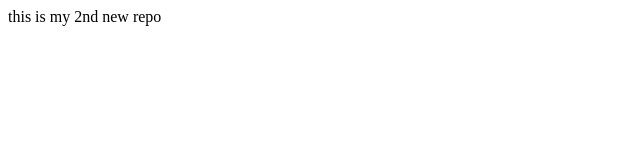
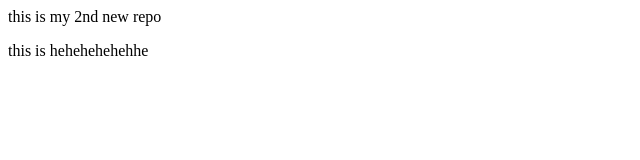
Before and after one commit to SanketR23/LocalRepo, a plain HTML site: page index.html in a window 1280 px wide. Shown: the whole page, without its empty margins (0-640 px from the left). Drawn offline with Linux system fonts and the light colour scheme.

Commit message:
add new feature

```diff
--- a/index.html
+++ b/index.html
@@ -1 +1,2 @@
 <p> this is my 2nd new repo</p>
+<p3>this is hehehehehehhe</p3>
```
